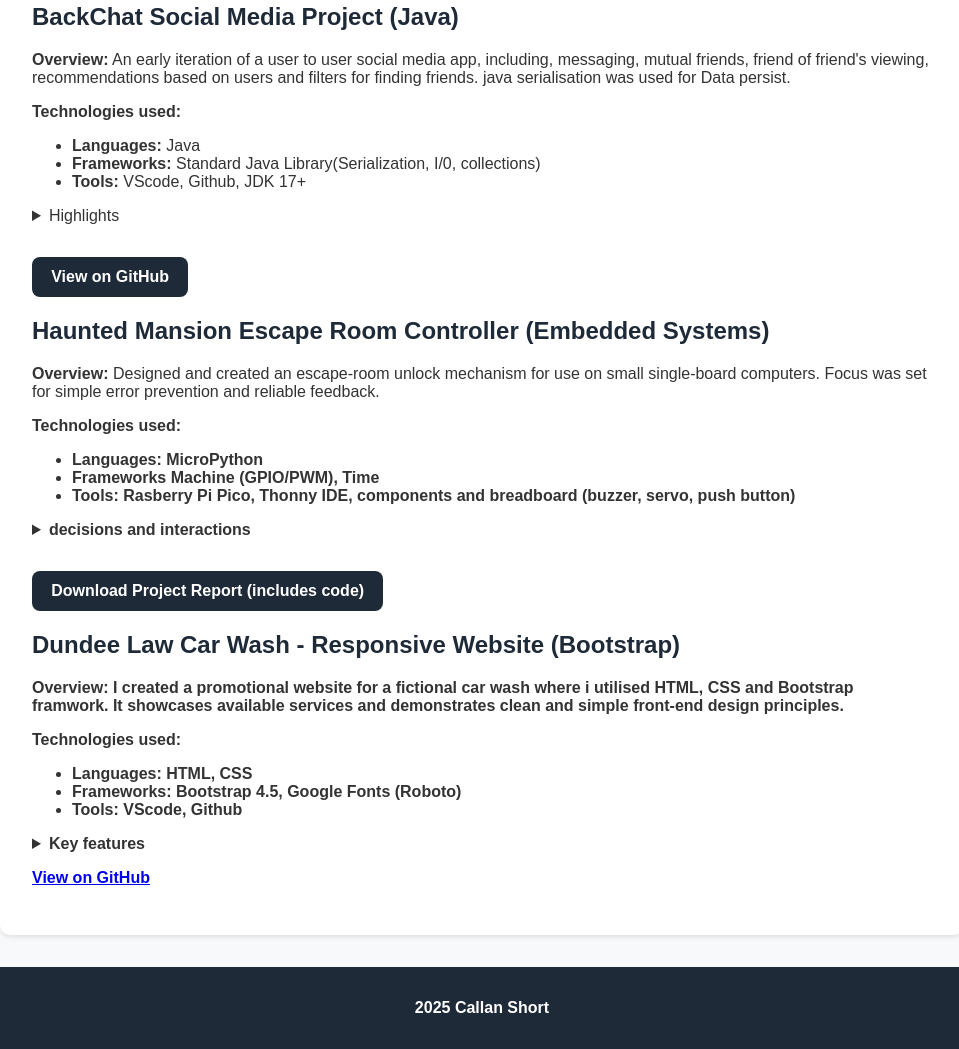
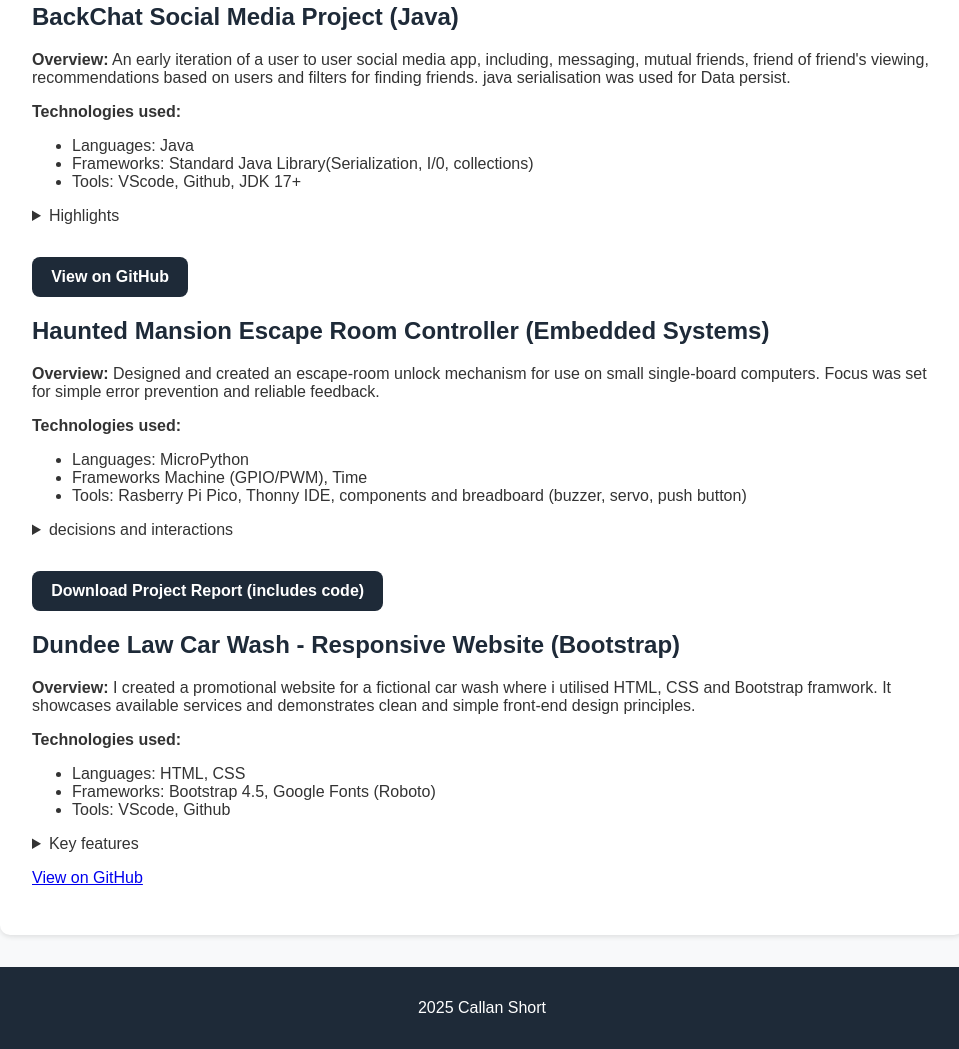
Before and after one commit to Callanshort8/CallanShortPortfolio, a plain HTML site: page Projects.html in a window 1280 px wide. Shown: the part 279-1328 px from the top of the page, without its empty margins (158-1117 px from the left). Drawn offline with Linux system fonts and the light colour scheme.

Commit message:
Fix formatting of technology lists in Projects.html

```diff
--- a/Projects.html
+++ b/Projects.html
@@ -26,9 +26,9 @@
         <p><strong>Overview:</strong> An early iteration of a user to user social media app, including, messaging, mutual friends, friend of friend's viewing, recommendations based on users and filters for finding friends. java serialisation was used for Data persist.</p>
         <p><strong>Technologies used:</strong></p>
         <ul>
-          <li><strong>Languages:</Strong> Java</li>
-          <li><strong>Frameworks:</strong> Standard Java Library(Serialization, I/0, collections)</li>
-          <li><strong>Tools:</strong> VScode, Github, JDK 17+</li>
+          <li>Languages: Java</li>
+          <li>Frameworks: Standard Java Library(Serialization, I/0, collections)</li>
+          <li>Tools: VScode, Github, JDK 17+</li>
         </ul>
         <details>
           <summary>Highlights</summary>
@@ -56,9 +56,9 @@
         <p><strong>Overview:</strong> Designed and created an escape-room unlock mechanism for use on small single-board computers. Focus was set for simple error prevention and reliable feedback. </p>
         <p><strong>Technologies used:</strong></p>
          <ul>
-           <li><strong>Languages:</</strong> MicroPython</li>
-           <li><strong>Frameworks</strong> Machine (GPIO/PWM), Time </li>
-           <li><strong>Tools:</strong> Rasberry Pi Pico, Thonny IDE, components and breadboard (buzzer, servo, push button) </li>
+           <li>Languages: MicroPython</li>
+           <li>Frameworks Machine (GPIO/PWM), Time </li>
+           <li>Tools: Rasberry Pi Pico, Thonny IDE, components and breadboard (buzzer, servo, push button) </li>
          </ul>
          <details>
            <summary>decisions and interactions </summary>
@@ -82,9 +82,9 @@
          <p><Strong>Overview:</Strong> I created a promotional website for a fictional car wash where i utilised HTML, CSS and Bootstrap framwork. It showcases available services and demonstrates clean and simple front-end design principles. </p>
          <p><strong>Technologies used:</strong></p>
          <ul>
-            <li><strong>Languages:</strong> HTML, CSS</li>
-            <li><strong>Frameworks:</strong> Bootstrap 4.5, Google Fonts (Roboto)</li>
-           <li><strong>Tools:</strong> VScode, Github</li>
+            <li>Languages: HTML, CSS</li>
+            <li>Frameworks: Bootstrap 4.5, Google Fonts (Roboto)</li>
+            <li>Tools: VScode, Github</li>
          </ul>
 
          <details>
```
